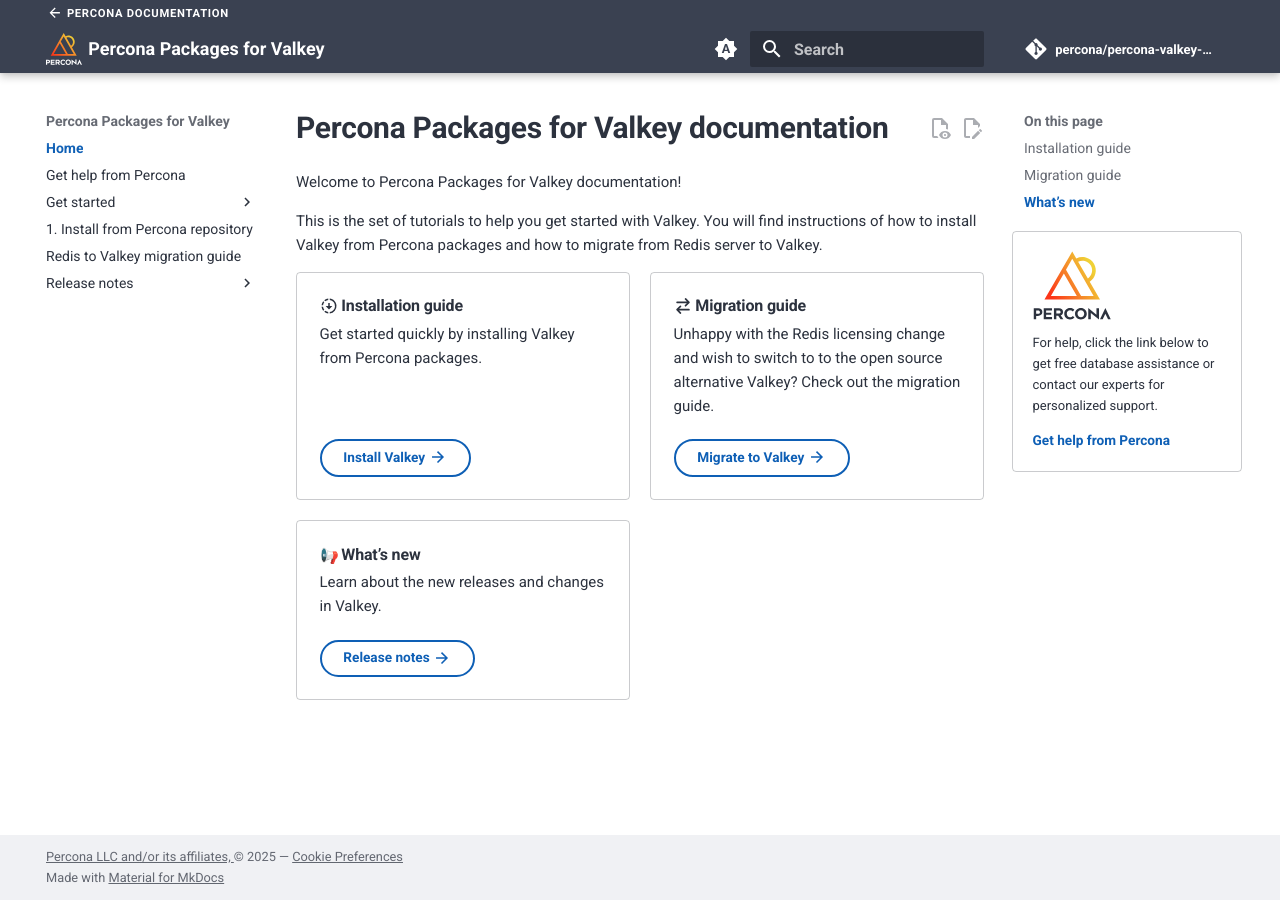
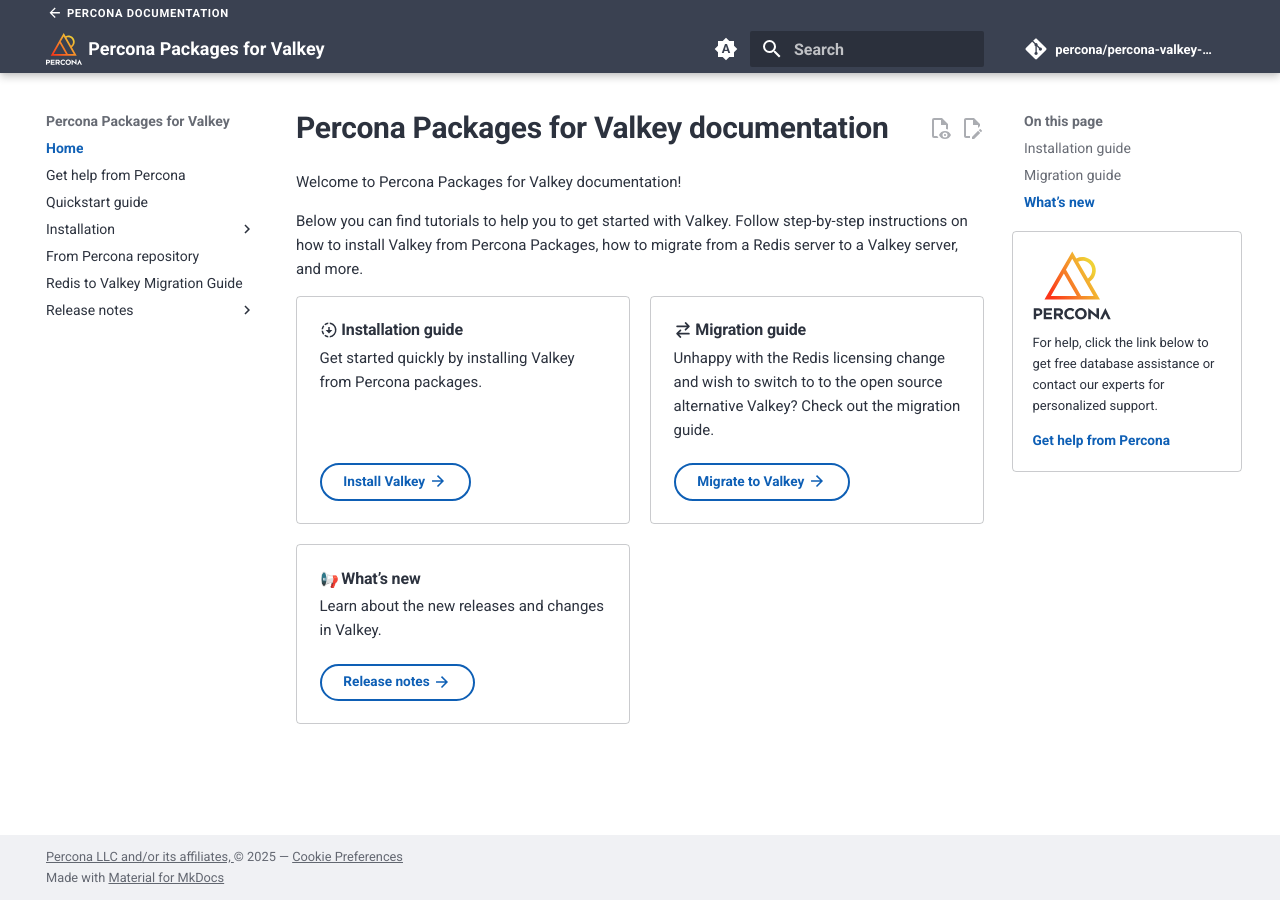
Before and after one commit to percona/percona-valkey-doc, an MkDocs documentation site: the page built from docs/index.md, in a window 1280 px wide. Built offline with MkDocs 1.6.1 and Material for MkDocs 9.7.7, drawn with Linux system fonts in a browser that asks for light colours; nearby versions of some CDN libraries; emoji names are drawn with the system emoji font; some web fonts are replaced; comment, search, counter and statistics services are not loaded.

Commit message:
Creating QSG for Percona's Valkey
initial addition, updated short intro in index, added qsg index and added qsg index.md to ToC

```diff
--- a/docs/index.md
+++ b/docs/index.md
@@ -2,7 +2,7 @@
 
 Welcome to Percona Packages for Valkey documentation!
 
-This is the set of tutorials to help you get started with Valkey. You will find instructions of how to install Valkey from Percona packages and how to migrate from Redis server to Valkey.
+Below you can find tutorials to help you to get started with Valkey. Follow step-by-step instructions on how to install Valkey from Percona Packages, how to migrate from a Redis server to a Valkey server, and more.
 
 <div data-grid markdown><div data-banner markdown>
 
--- a/mkdocs.yml
+++ b/mkdocs.yml
@@ -163,13 +163,15 @@ extra:
             feedback form</a>.
 
 nav:
-  - 'Home': index.md
+  - Home: index.md
   - get-help.md
-  - Get started:
-    - Quickstart guide: 'quick-start/index.md'
-    - '1. Install from Percona repository': 'installation.md'
+  - Quickstart guide: 'quick-start/index.md'
+  - Installation:
+    - From Percona repository: 'installation.md'
+    - Docker image: 'installation-docker.md'
+    - From source: 'installation-from-source.md'
   - '1. Install from Percona repository': 'installation.md'
-  - 'Redis to Valkey migration guide': 'migration.md'
+  - 'Redis to Valkey Migration Guide': 'migration.md'
   - Release notes:
     - "Release notes index": release-notes/release-notes.md
     - 8.1.x:
```
Also changed, not shown: docs/quick-start/index.md (+36 -0 lines).
